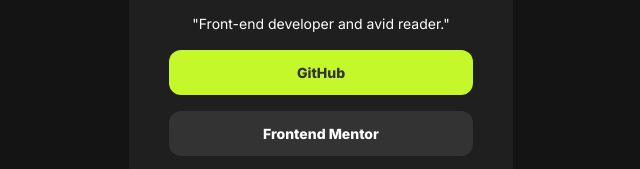
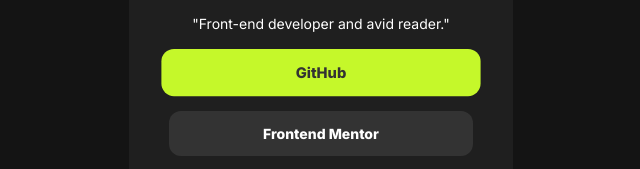
Before and after one commit to riccardobellini/frontend-mentor-social-links-profile, a website built with Vite: page index.html in a window 1280 px wide. In both pictures the pointer is over the link "GitHub". Shown: the part 322-491 px from the top of the page, 319-959 px from the left. Built offline with nearby package versions, Linux system fonts and the light colour scheme.

Commit message:
Add hover and focus transitions

```diff
--- a/src/style.css
+++ b/src/style.css
@@ -12,4 +12,11 @@
     .social-link-btn {
         @apply hover:bg-green hover:text-gray-700 focus:bg-green focus:text-gray-700 block py-3 rounded-xl bg-gray-700 font-extrabold;
     }
+
+    .social-link-btn:hover,
+    .social-link-btn:focus {
+        transition: background 500ms ease-in-out;
+        transition: transform 250ms linear;
+        transform: scale(1.05);
+    }
 }
```
